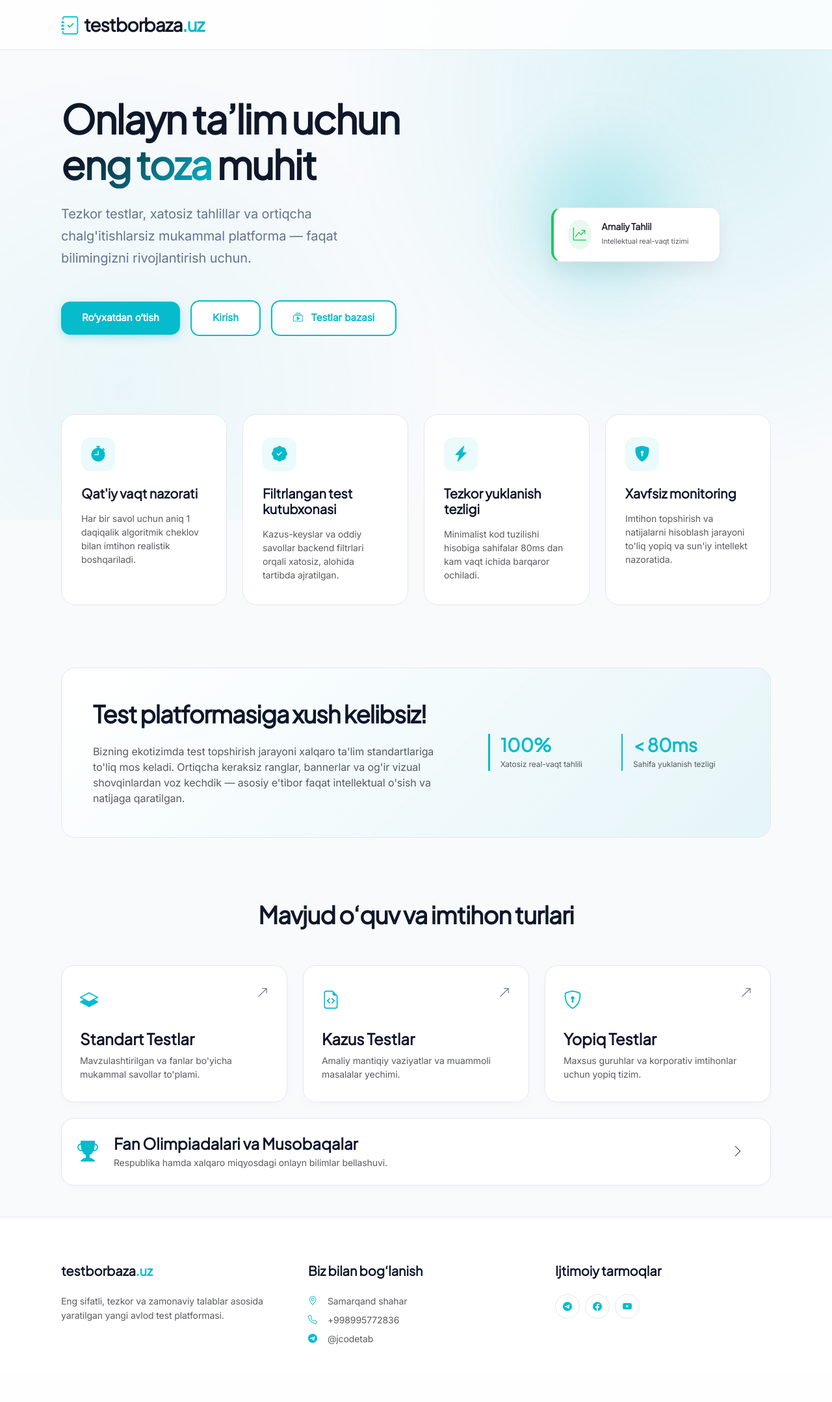
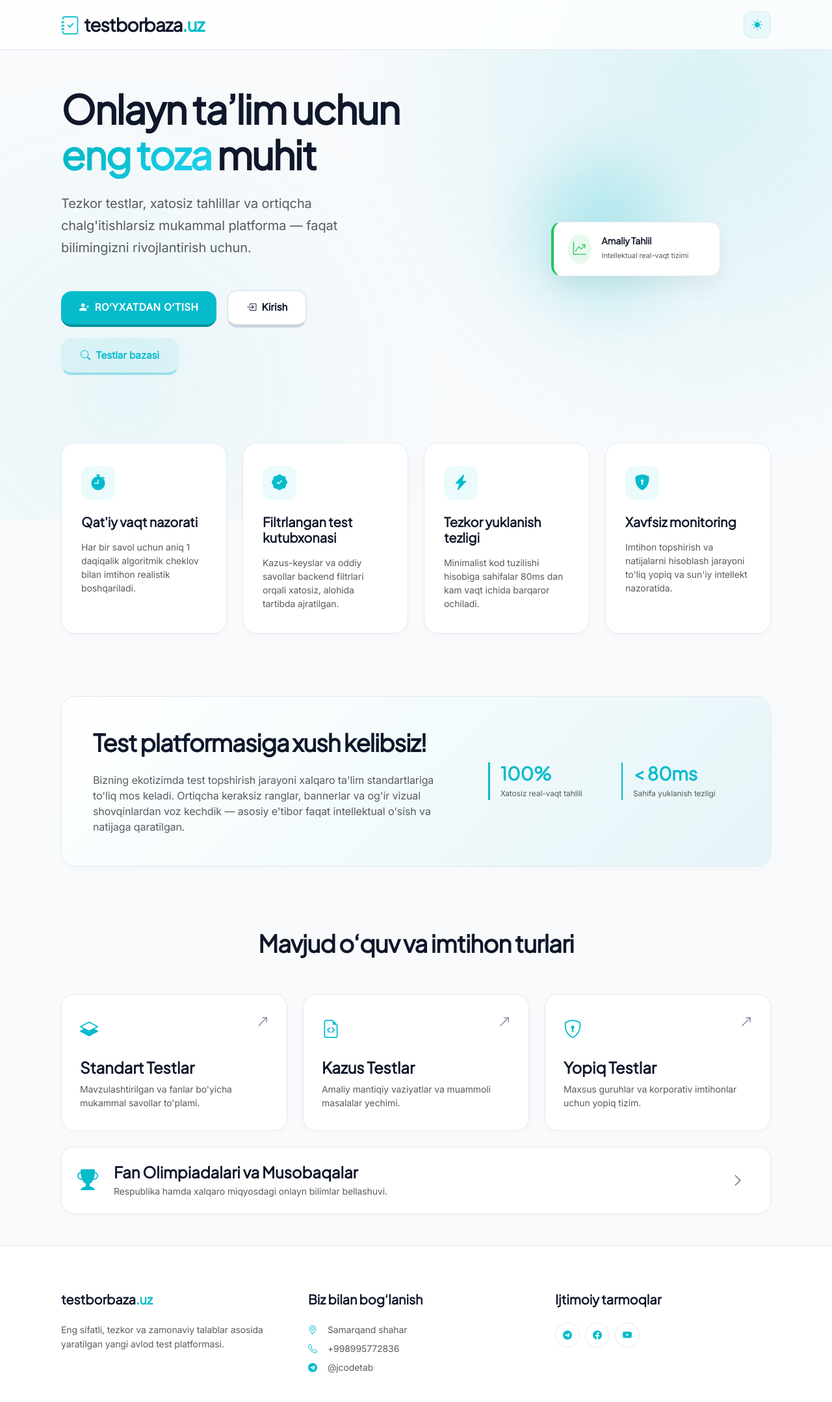
Before and after one commit to jcodetab/online_test_platform, a Django app: template templates/registration/home.html in a window 1280 px wide. Shown: the whole page at 65% size. Before the commit the page ends 2068 px from the top, so only its background shows below. Run offline with Django 5.2, Linux system fonts and the light colour scheme; the template is opened without the code that fills it, so the values that code supplies are empty.

Commit message:
Initial commit

```diff
--- a/templates/registration/home.html
+++ b/templates/registration/home.html
@@ -11,17 +11,15 @@
 
     <link href="{% static 'img/favicon.ico' %}" rel="icon">
 
-    <!-- Premium Google Fonts -->
     <link rel="preconnect" href="https://fonts.googleapis.com">
     <link rel="preconnect" href="https://fonts.gstatic.com" crossorigin>
     <link href="https://fonts.googleapis.com/css2?family=Plus+Jakarta+Sans:wght=500;600;700;800&family=Inter:wght=300;400;500;600;700&display=swap" rel="stylesheet">
 
-    <!-- Bootstrap 5.3 & Icons -->
     <link href="https://cdn.jsdelivr.net/npm/bootstrap@5.3.2/dist/css/bootstrap.min.css" rel="stylesheet">
     <link href="https://cdn.jsdelivr.net/npm/bootstrap-icons@1.11.2/font/bootstrap-icons.css" rel="stylesheet">
 
     <style>
-        :root {
+        :root, [data-bs-theme="light"] {
             --bg-light-core: #F8FAFC;
             --card-bg: #FFFFFF;
             --brand-primary: #06BBCC;
@@ -30,6 +28,30 @@
             --text-main: #0F172A;
             --text-muted: #64748B;
             --border-clean: #E2E8F0;
+            --nav-bg: rgba(255, 255, 255, 0.8);
+            --sphere-opacity: 0.12;
+            --shadow-sm: 0 4px 12px rgba(0, 0, 0, 0.02);
+            --shadow-md: 0 15px 30px rgba(0, 0, 0, 0.05);
+            /* Duolingo style isometric button border color */
+            --btn-3d-shadow: #0492a0;
+            --btn-sec-shadow: #CBD5E1;
+        }
+
+        [data-bs-theme="dark"] {
+            --bg-light-core: #0B1329;
+            --card-bg: #131C35;
+            --brand-primary: #06BBCC;
+            --brand-hover: #22D3EE;
+            --brand-light: rgba(6, 187, 204, 0.15);
+            --text-main: #F1F5F9;
+            --text-muted: #94A3B8;
+            --border-clean: #1E293B;
+            --nav-bg: rgba(19, 28, 53, 0.8);
+            --sphere-opacity: 0.25;
+            --shadow-sm: 0 4px 12px rgba(0, 0, 0, 0.15);
+            --shadow-md: 0 15px 30px rgba(0, 0, 0, 0.25);
+            --btn-3d-shadow: #0492a0;
+            --btn-sec-shadow: #0F172A;
         }
 
         body {
@@ -79,40 +103,87 @@
             color: var(--brand-primary) !important;
         }
 
-        /* Duolingo & Apple ilhomlantirilgan Interaktiv Tugmalar */
-        .btn-modern-primary {
+        /* DUOLINGO INSPIRED 3D INTERACTION BUTTONS */
+        .btn-3d-primary {
+            position: relative;
             background-color: var(--brand-primary);
             color: #FFFFFF !important;
             font-weight: 700;
             font-size: 0.95rem;
-            padding: 14px 32px;
-            border-radius: 14px;
+            padding: 14px 28px;
+            border-radius: 16px;
             border: none;
-            transition: all 0.25s cubic-bezier(0.4, 0, 0.2, 1);
-            box-shadow: 0 4px 14px rgba(6, 187, 204, 0.25);
+            border-bottom: 4px solid var(--btn-3d-shadow);
+            transition: all 0.1s ease;
+            display: inline-flex;
+            align-items: center;
+            justify-content: center;
+            text-transform: uppercase;
+            letter-spacing: 0.5px;
         }
 
-        .btn-modern-primary:hover {
-            background-color: var(--brand-hover);
+        .btn-3d-primary:hover {
             transform: translateY(-2px);
-            box-shadow: 0 6px 20px rgba(6, 187, 204, 0.4);
+            border-bottom-width: 6px;
         }
 
-        .btn-modern-secondary {
-            background: #FFFFFF;
+        .btn-3d-primary:active {
+            transform: translateY(2px);
+            border-bottom-width: 0px;
+            margin-bottom: 4px;
+        }
+
+        .btn-3d-secondary {
+            position: relative;
+            background-color: var(--card-bg);
+            color: var(--text-main) !important;
+            font-weight: 700;
+            font-size: 0.95rem;
+            padding: 14px 28px;
+            border-radius: 16px;
+            border: 2px solid var(--border-clean);
+            border-bottom: 5px solid var(--btn-sec-shadow);
+            transition: all 0.1s ease;
+            display: inline-flex;
+            align-items: center;
+            justify-content: center;
+        }
+
+        .btn-3d-secondary:hover {
+            transform: translateY(-2px);
+            border-bottom-width: 7px;
+            background-color: var(--bg-light-core);
+        }
+
+        .btn-3d-secondary:active {
+            transform: translateY(3px);
+            border-bottom-width: 2px;
+        }
+
+        /* Search/Explore variant button */
+        .btn-3d-info {
+            position: relative;
+            background-color: var(--brand-light);
             color: var(--brand-primary) !important;
             font-weight: 700;
             font-size: 0.95rem;
-            padding: 14px 32px;
-            border-radius: 14px;
-            border: 2px solid var(--brand-primary);
-            transition: all 0.25s ease;
+            padding: 14px 28px;
+            border-radius: 16px;
+            border: 2px solid transparent;
+            border-bottom: 4px solid rgba(6, 187, 204, 0.3);
+            transition: all 0.1s ease;
+            display: inline-flex;
+            align-items: center;
+            justify-content: center;
         }
-
-        .btn-modern-secondary:hover {
-            background: var(--brand-light);
+        .btn-3d-info:hover {
             transform: translateY(-2px);
-            box-shadow: 0 4px 12px rgba(6, 187, 204, 0.1);
+            border-bottom-width: 6px;
+            background-color: rgba(6, 187, 204, 0.15);
+        }
+        .btn-3d-info:active {
+            transform: translateY(2px);
+            border-bottom-width: 0px;
         }
 
         /* Hero Bo'limi */
@@ -125,11 +196,11 @@
         }
 
         @media (max-width: 768px) {
-            .hero-title { font-size: 2.4rem; }
+            .hero-title { font-size: 2.6rem; }
         }
 
         .brand-gradient-text {
-            background: linear-gradient(135deg, var(--text-main) 20%, var(--brand-primary) 100%);
+            background: linear-gradient(135deg, var(--brand-primary) 30%, #22D3EE 100%);
             -webkit-background-clip: text;
             -webkit-text-fill-color: transparent;
         }
@@ -160,14 +231,9 @@
             border-left: 4px solid #22C55E;
             border-radius: 16px;
             padding: 18px 22px;
-            box-shadow: 0 15px 30px rgba(0,0,0,0.06);
+            box-shadow: var(--shadow-md);
             transition: all 0.3s ease;
             animation: floatUI 5s infinite ease-in-out;
-        }
-
-        .orbiting-card:hover {
-            box-shadow: 0 20px 40px rgba(6, 187, 204, 0.15);
-            transform: scale(1.03);
         }
 
         /* Bento Minimal Animatsiyali Kartalar */
@@ -179,12 +245,13 @@
             height: 100%;
             transition: all 0.3s cubic-bezier(0.2, 0.8, 0.2, 1);
             position: relative;
+            box-shadow: var(--shadow-sm);
         }
 
         .bento-card:hover {
             border-color: var(--brand-primary);
-            transform: translateY(-8px);
-            box-shadow: 0 20px 40px rgba(6, 187, 204, 0.12);
+            transform: translateY(-6px);
+            box-shadow: var(--shadow-md);
         }
 
         .icon-wrapper {
@@ -242,6 +309,26 @@
             color: var(--brand-primary);
         }
 
+        /* Kun/Tun Rejimi Switcher Dizayni */
+        .theme-toggle-btn {
+            background: var(--brand-light);
+            border: 1px solid var(--border-clean);
+            color: var(--brand-primary);
+            width: 42px;
+            height: 42px;
+            border-radius: 12px;
+            display: flex;
+            align-items: center;
+            justify-content: center;
+            cursor: pointer;
+            transition: all 0.2s ease;
+        }
+        .theme-toggle-btn:hover {
+            background: var(--brand-primary);
+            color: #FFFFFF;
+            transform: scale(1.05);
+        }
+
         @keyframes pulseGlow {
             0% { transform: scale(0.9); opacity: 0.6; }
             100% { transform: scale(1.1); opacity: 0.9; }
@@ -279,32 +366,34 @@
                 </h3>
             </a>
 
-            <!-- Bu yerda ms-auto bo'limi bo'sh qoldirildi, chunki kabinet (profile) tugmasi butunlay olib tashlandi -->
-            <div class="ms-auto d-flex align-items-center gap-3"></div>
+            <div class="ms-auto d-flex align-items-center gap-3">
+                <button class="theme-toggle-btn" id="theme-toggle" title="Rejimni o'zgartirish">
+                    <i class="bi bi-sun-fill" id="theme-icon"></i>
+                </button>
+            </div>
         </div>
     </nav>
 
-    <!-- Hero Section -->
     <div class="hero-section py-5 my-md-2">
         <div class="container px-4">
             <div class="row align-items-center g-5">
                 <div class="col-lg-6">
                     <h1 class="hero-title mb-4">Onlayn ta’lim uchun <span class="brand-gradient-text">eng toza</span> muhit</h1>
-                    <p class="text-muted fs-5 mb-5" style="font-weight: 400; line-height: 1.7; color: var(--text-muted) !important;">Tezkor testlar, xatosiz tahlillar va ortiqcha chalg'itishlarsiz mukammal platforma — faqat bilimingizni rivojlantirish uchun.</p>
+                    <p class="text-muted fs-5 mb-5" style="font-weight: 400; line-height: 1.7;">Tezkor testlar, xatosiz tahlillar va ortiqcha chalg'itishlarsiz mukammal platforma — faqat bilimingizni rivojlantirish uchun.</p>
 
                     <div class="d-flex flex-row flex-wrap align-items-center gap-3">
-                        <a href="{% url 'register' %}" class="btn-modern-primary text-decoration-none">
-                            Ro‘yxatdan o‘tish
+                        <a href="{% url 'register' %}" class="btn-3d-primary text-decoration-none">
+                            <i class="bi bi-person-plus-fill me-2"></i> Ro‘yxatdan o‘tish
                         </a>
 
                         {% if not user.is_authenticated %}
-                            <a href="{% url 'login' %}" class="btn-modern-secondary text-decoration-none">
-                                Kirish
+                            <a href="{% url 'login' %}" class="btn-3d-secondary text-decoration-none">
+                                <i class="bi bi-box-arrow-in-right me-2"></i> Kirish
                             </a>
                         {% endif %}
 
-                        <a href="{% url 'search_tests_page' %}" class="btn-modern-secondary text-decoration-none">
-                            <i class="bi bi-collection-play me-2"></i> Testlar bazasi
+                        <a href="{% url 'search_tests_page' %}" class="btn-3d-info text-decoration-none">
+                            <i class="bi bi-search me-2"></i> Testlar bazasi
                         </a>
                     </div>
                 </div>
@@ -317,7 +406,7 @@
                             <div class="d-flex align-items-center gap-3">
                                 <div class="rounded-circle p-2 d-flex" style="background: rgba(34, 197, 94, 0.1); color: #22C55E;"><i class="bi bi-graph-up-arrow fs-5"></i></div>
                                 <div>
-                                    <h6 class="m-0 text-dark small fw-bold">Amaliy Tahlil</h6>
+                                    <h6 class="m-0 small fw-bold">Amaliy Tahlil</h6>
                                     <span class="text-muted tiny" style="font-size: 11px;">Intellektual real-vaqt tizimi</span>
                                 </div>
                             </div>
@@ -362,9 +450,8 @@
         </div>
     </div>
 
-    <!-- Biz Haqimizda Bo'limi -->
     <div class="container px-4 py-5">
-        <div class="bento-card p-5" style="background: linear-gradient(135deg, #FFFFFF 0%, var(--brand-light) 100%);">
+        <div class="bento-card p-5" style="background: linear-gradient(135deg, var(--card-bg) 0%, var(--brand-light) 100%);">
             <div class="row g-5 align-items-center">
                 <div class="col-lg-7">
                     <h2 class="mb-4 fw-bold" style="letter-spacing: -1.2px; font-size: 2.3rem;">Test platformasiga xush kelibsiz!</h2>
@@ -453,9 +538,9 @@
                 <div class="col-lg-4 col-md-6">
                     <h5 class="fw-bold mb-4">Ijtimoiy tarmoqlar</h5>
                     <div class="d-flex gap-2">
-                        <a class="btn btn-light btn-sm rounded-circle d-flex align-items-center justify-content-center" href="https://t.me/jcodetab" style="width: 38px; height: 38px; border: 1px solid var(--border-clean); color: var(--brand-primary); background: #FFF;"><i class="bi bi-telegram"></i></a>
-                        <a class="btn btn-light btn-sm rounded-circle d-flex align-items-center justify-content-center" href="#/" style="width: 38px; height: 38px; border: 1px solid var(--border-clean); color: var(--brand-primary); background: #FFF;"><i class="bi bi-facebook"></i></a>
-                        <a class="btn btn-light btn-sm rounded-circle d-flex align-items-center justify-content-center" href="#/" style="width: 38px; height: 38px; border: 1px solid var(--border-clean); color: var(--brand-primary); background: #FFF;"><i class="bi bi-youtube"></i></a>
+                        <a class="btn btn-light btn-sm rounded-circle d-flex align-items-center justify-content-center" href="https://t.me/jcodetab" style="width: 38px; height: 38px; border: 1px solid var(--border-clean); color: var(--brand-primary); background: transparent;"><i class="bi bi-telegram"></i></a>
+                        <a class="btn btn-light btn-sm rounded-circle d-flex align-items-center justify-content-center" href="#/" style="width: 38px; height: 38px; border: 1px solid var(--border-clean); color: var(--brand-primary); background: transparent;"><i class="bi bi-facebook"></i></a>
+                        <a class="btn btn-light btn-sm rounded-circle d-flex align-items-center justify-content-center" href="#/" style="width: 38px; height: 38px; border: 1px solid var(--border-clean); color: var(--brand-primary); background: transparent;"><i class="bi bi-youtube"></i></a>
                     </div>
                 </div>
             </div>
@@ -463,5 +548,36 @@
     </footer>
 
     <script src="https://cdn.jsdelivr.net/npm/bootstrap@5.3.2/dist/js/bootstrap.bundle.min.js"></script>
+
+    <script>
+        const themeToggleBtn = document.getElementById('theme-toggle');
+        const themeIcon = document.getElementById('theme-icon');
+        const htmlElement = document.documentElement;
+
+        // LocalStorage tekshirish (oldingi rejimni saqlab qolish uchun)
+        const currentTheme = localStorage.getItem('theme') || 'light';
+        htmlElement.setAttribute('data-bs-theme', currentTheme);
+        updateIcon(currentTheme);
+
+        themeToggleBtn.addEventListener('click', () => {
+            let theme = htmlElement.getAttribute('data-bs-theme');
+            if (theme === 'light') {
+                theme = 'dark';
+            } else {
+                theme = 'light';
+            }
+            htmlElement.setAttribute('data-bs-theme', theme);
+            localStorage.setItem('theme', theme);
+            updateIcon(theme);
+        });
+
+        function updateIcon(theme) {
+            if (theme === 'dark') {
+                themeIcon.className = 'bi bi-moon-stars-fill';
+            } else {
+                themeIcon.className = 'bi bi-sun-fill';
+            }
+        }
+    </script>
 </body>
 </html>
```
Also changed, not shown: other parts of templates/registration/home.html (+13 -14 lines).
